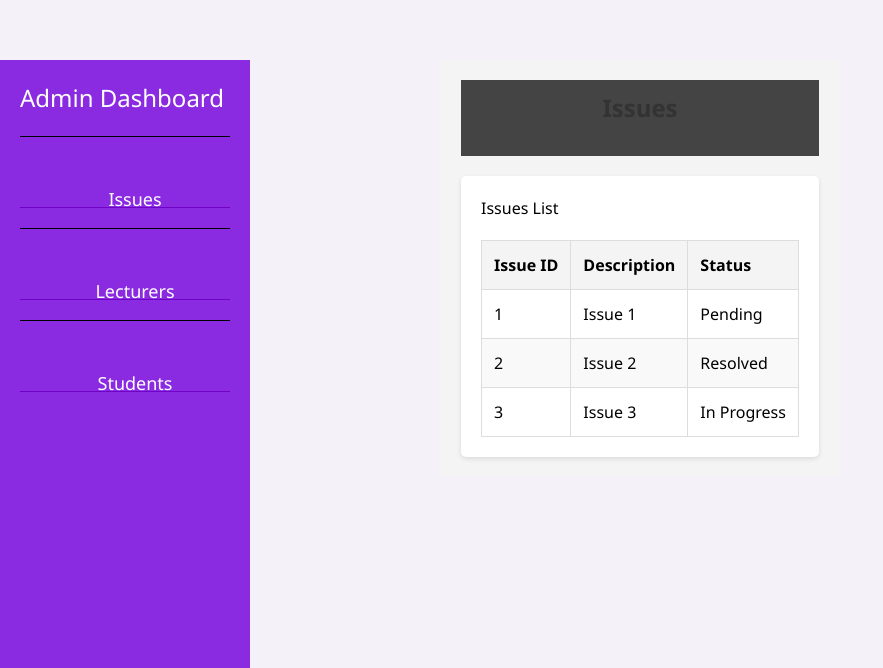
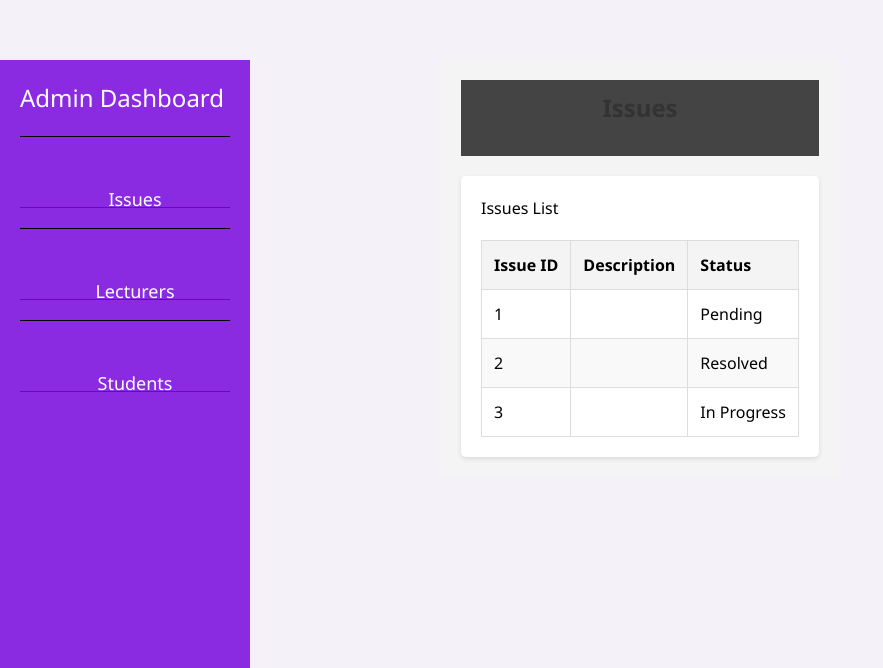
Before and after one commit to call-me-rodney/Academic-Issue-Tracking-System, a React (Vite) app in the folder client/: page /admin/1 in a window 1280 px wide. Shown: the part 132-800 px from the top of the page, without its empty margins (0-883 px from the left). Built offline with nearby package versions, Linux system fonts and the light colour scheme.

Commit message:
Update Admindashboard.jsx

```diff
--- a/client/src/componets/Admindashboard.jsx
+++ b/client/src/componets/Admindashboard.jsx
@@ -3,21 +3,21 @@ import './Admindashboard.css';
 
 
 const issuesData = [
-  { id: 1, description: "Issue 1", status: "Pending" },
-  { id: 2, description: "Issue 2", status: "Resolved" },
-  { id: 3, description: "Issue 3", status: "In Progress" }
+  { id: 1, description: "", status: "Pending" },
+  { id: 2, description: "", status: "Resolved" },
+  { id: 3, description: "", status: "In Progress" }
 ];
 
 const lecturersData = [
-  { id: 1, name: "John Doe", subject: "Math" },
-  { id: 2, name: "Jane Smith", subject: "Science" },
-  { id: 3, name: "Bob Johnson", subject: "History" }
+  { id: 1, name: "", subject: "" },
+  { id: 2, name: "", subject: "" },
+  { id: 3, name: "", subject: "" }
 ];
 
 const studentsData = [
-  { id: 1, name: "Alice Brown", course: "Engineering" },
-  { id: 2, name: "Charlie Davis", course: "Medicine" },
-  { id: 3, name: "David Wilson", course: "Law" }
+  { id: 1, name: "", course: "" },
+  { id: 2, name: "", course: "" },
+  { id: 3, name: "", course: "" }
 ];
 
 function Admindashboard() {
```
